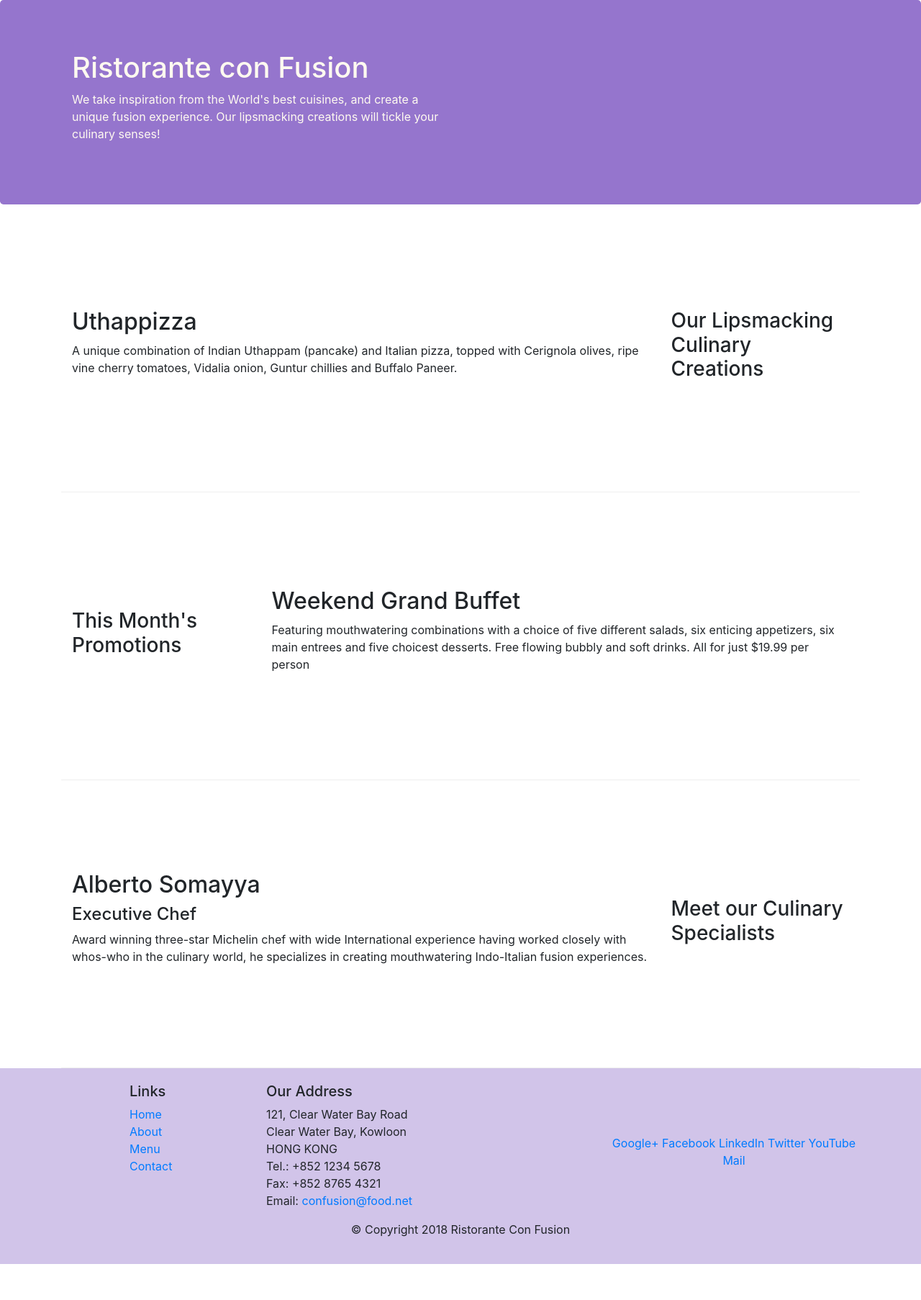
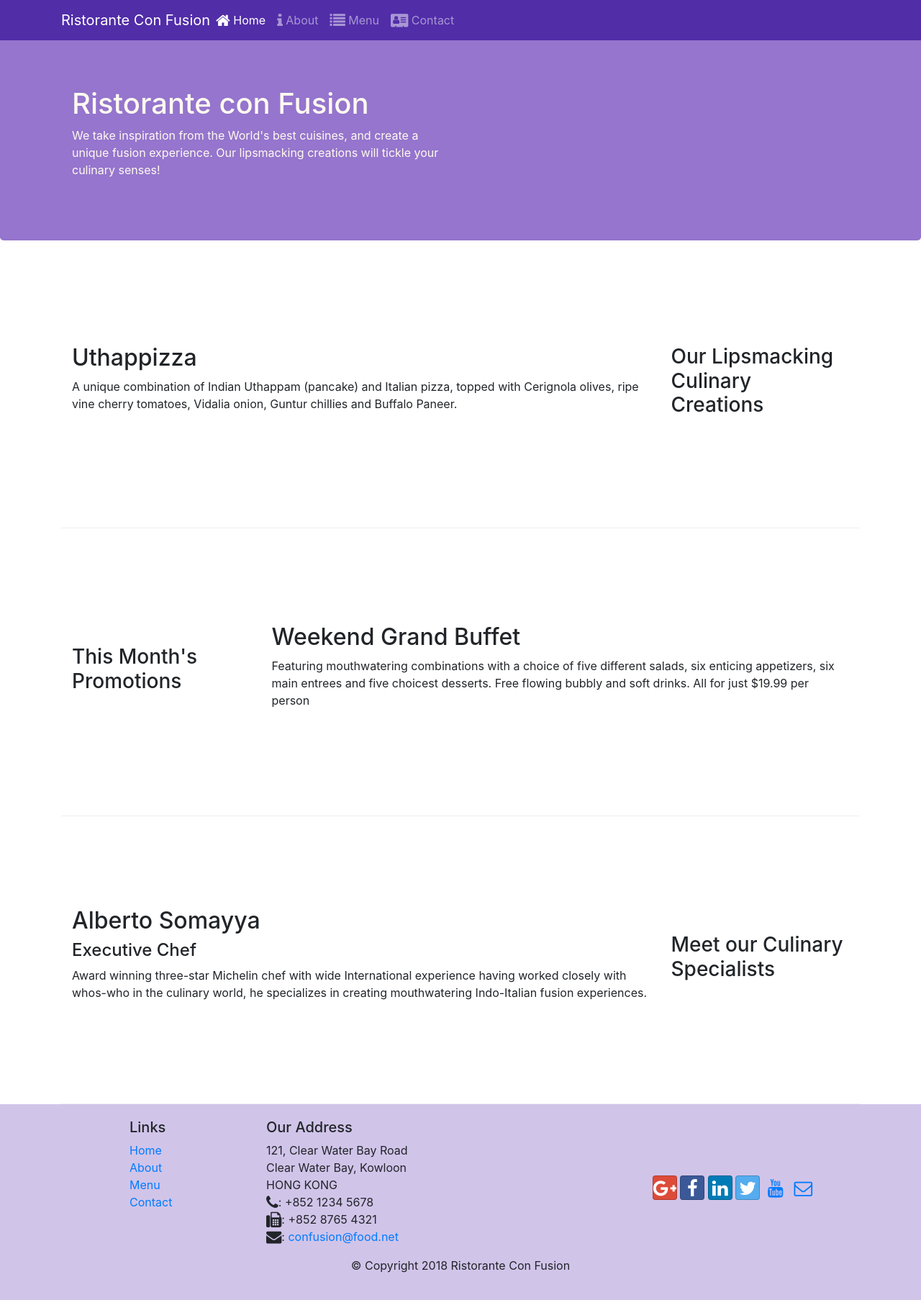
Before and after one commit to l-dn/confusion, a website: page index.html in a window 1280 px wide. Shown: the whole page at 72% size. Before the commit the page ends 1756 px from the top, so only its background shows below. Drawn offline with nearby package versions, Linux system fonts and the light colour scheme.

Commit message:
Icon fonts

```diff
--- a/css/styles.css
+++ b/css/styles.css
@@ -28,3 +28,12 @@
 	margin: 0px;
 	color: #0F0F0F;
 }
+
+body {
+	padding: 50px 0px 0px 0px;
+	z-index: 0;
+}
+
+.navbar-dark {
+	background-color: #512DA8;
+}
--- a/index.html
+++ b/index.html
@@ -9,12 +9,30 @@
 
     <!-- Bootstrap CSS -->
     <link rel="stylesheet" href="node_modules/bootstrap/dist/css/bootstrap.min.css">
+    <link rel="stylesheet" href="node_modules/font-awesome/css/font-awesome.min.css">
+    <link rel="stylesheet" href="node_modules/bootstrap-social/bootstrap-social.css">
     <link rel="stylesheet" href="css/styles.css">
+
     <title>Ristorante Con Fusion</title>
 </head>
 
 <body>
-
+    <nav class="navbar navbar-dark navbar-expand-sm fixed-top">
+        <div class="container">
+            <button class="navbar-toggler" type="button" data-toggle="collapse" data-target="#Navbar">
+                <span class="navbar-toggler-icon"></span>
+            </button>
+            <a class="navbar-brand mr-auto" href="#">Ristorante Con Fusion</a>
+            <div class="collapse navbar-collapse" id="Navbar">
+                <ul class="navbar-nav mr-auto">
+                    <li class="nav-item active"><a class="nav-link" href="#"><span class="fa fa-home fa-lg"></span> Home</a></li>
+                    <li class="nav-item"><a class="nav-link" href="./aboutus.html"><span class="fa fa-info fa-lg"></span> About</a></li>
+                    <li class="nav-item"><a class="nav-link" href="#"><span class="fa fa-list fa-lg"></span> Menu</a></li>
+                    <li class="nav-item"><a class="nav-link" href="#"><span class="fa fa-address-card fa-lg"></span> Contact</a></li>
+                </ul>
+            </div>
+        </div>
+    </nav>
     <header class="jumbotron">
         <div class="container">
             <div class="row row-header">
@@ -69,7 +87,7 @@
                     <h5>Links</h5>
                     <ul class="list-unstyled">
                         <li><a href="#">Home</a></li>
-                        <li><a href="#">About</a></li>
+                        <li><a href="./aboutus.html">About</a></li>
                         <li><a href="#">Menu</a></li>
                         <li><a href="#">Contact</a></li>
                     </ul>
@@ -80,19 +98,19 @@
                         121, Clear Water Bay Road<br>
                         Clear Water Bay, Kowloon<br>
                         HONG KONG<br>
-                        Tel.: +852 1234 5678<br>
-                        Fax: +852 8765 4321<br>
-                        Email: <a href="mailto:confusion@food.net">confusion@food.net</a>
+                        <i class="fa fa-phone fa-lg"></i>: +852 1234 5678<br>
+                        <i class="fa fa-fax fa-lg"></i>: +852 8765 4321<br>
+                        <i class="fa fa-envelope fa-lg"></i>: <a href="mailto:confusion@food.net">confusion@food.net</a>
                     </address>
                 </div>
                 <div class="col-12 col-sm-4 align-self-center">
                     <div class="text-center">
-                        <a href="http://google.com/+">Google+</a>
-                        <a href="http://www.facebook.com/profile.php?id=">Facebook</a>
-                        <a href="http://www.linkedin.com/in/">LinkedIn</a>
-                        <a href="http://twitter.com/">Twitter</a>
-                        <a href="http://youtube.com/">YouTube</a>
-                        <a href="mailto:">Mail</a>
+                        <a class="btn btn-social-icon btn-google" href="http://google.com/+"><i class="fa fa-google-plus fa-lg"></i></a>
+                        <a class="btn btn-social-icon btn-facebook" href="http://www.facebook.com/profile.php?id="><i class="fa fa-facebook fa-lg"></i></a>
+                        <a class="btn btn-social-icon btn-linkedin" href="http://www.linkedin.com/in/"><i class="fa fa-linkedin fa-lg"></i></a>
+                        <a class="btn btn-social-icon btn-twitter" href="http://twitter.com/"><i class="fa fa-twitter fa-lg"></i></a>
+                        <a class="btn btn-social-icon btn-youtube" href="http://youtube.com/"><i class="fa fa-youtube fa-lg"></i></a>
+                        <a class="btn btn-social-icon" href="mailto:"><i class="fa fa-envelope-o fa-lg"></i></a>
                     </div>
                 </div>
             </div>
--- a/package.json
+++ b/package.json
@@ -31,6 +31,7 @@
     "binary-extensions": "^2.2.0",
     "blob": "^0.0.5",
     "bootstrap": "^4.0.0",
+    "bootstrap-social": "^5.1.1",
     "brace-expansion": "^1.1.11",
     "braces": "^3.0.2",
     "browser-sync": "^2.27.5",
@@ -77,6 +78,7 @@
     "finalhandler": "^1.1.0",
     "find-up": "^4.1.0",
     "follow-redirects": "^1.14.4",
+    "font-awesome": "^4.7.0",
     "fresh": "^0.5.2",
     "fs-extra": "^3.0.1",
     "get-caller-file": "^2.0.5",
```
Also changed, not shown: aboutus.html (+32 -8 lines), 1 other file.
